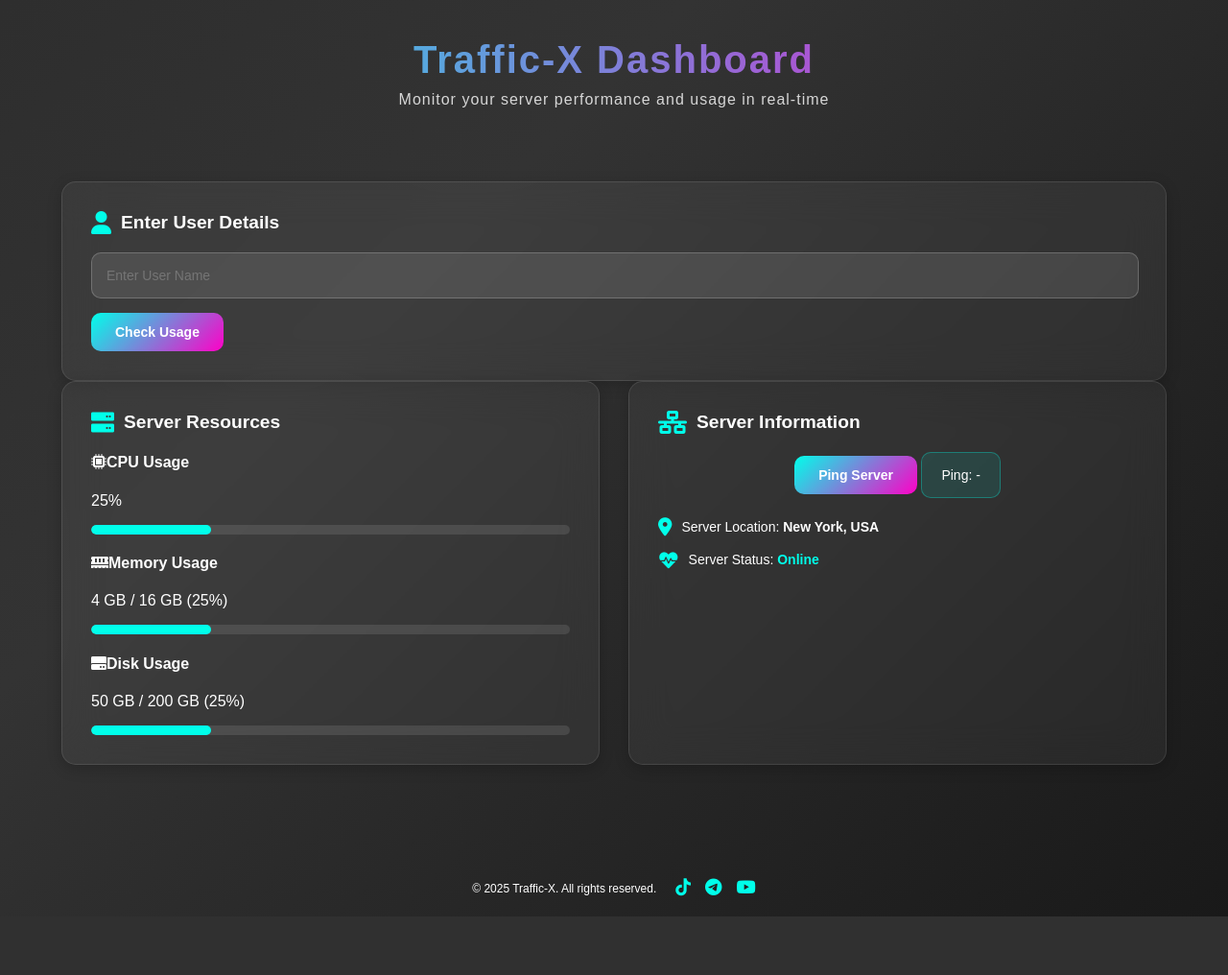
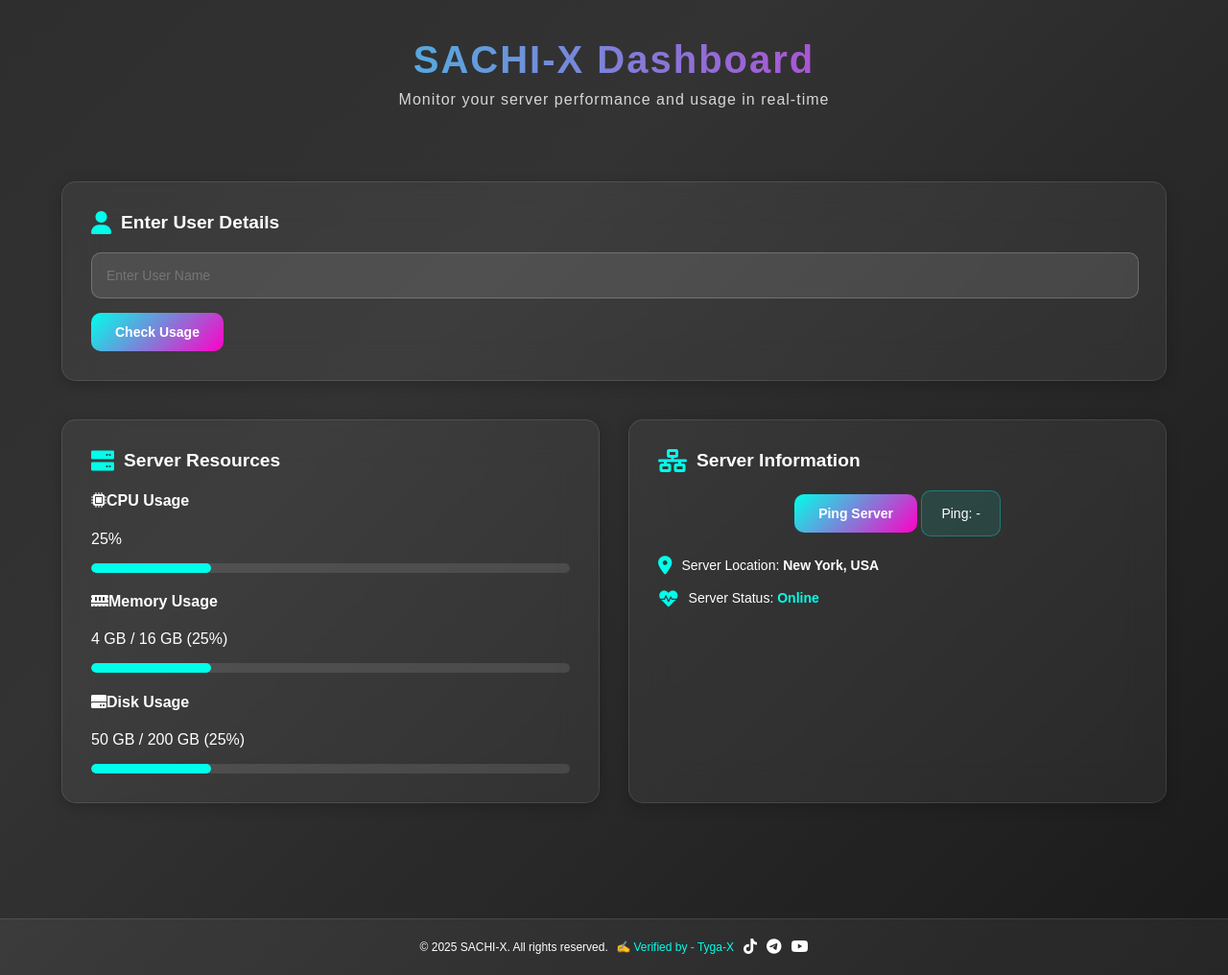
Before and after one commit to pathumaaa/SACHI-X, a Python web app: template templates/index.html in a window 1280 px wide. Shown: the whole page at 96% size. Before the commit the page ends 955 px from the top, so only its background shows below. Run offline with Jinja, Linux system fonts and the light colour scheme; the template is opened without the code that fills it, so the values that code supplies are empty.

Commit message:
index.html

```diff
--- a/templates/index.html
+++ b/templates/index.html
@@ -3,7 +3,7 @@
 <head>
     <meta charset="UTF-8">
     <meta name="viewport" content="width=device-width, initial-scale=1.0">
-    <title>Traffic-X Dashboard</title>
+    <title>SACHI-X Dashboard</title>
     <link rel="stylesheet" href="https://cdnjs.cloudflare.com/ajax/libs/font-awesome/6.0.0-beta3/css/all.min.css">
     <style>
         /* Modern Gradient Background Animation */
@@ -25,7 +25,6 @@
             margin: 0;
             color: white;
         }
-
         /* Header Styling */
         .header {
             width: 100%;
@@ -49,7 +48,6 @@
             margin-top: 10px;
             letter-spacing: 1px;
         }
-
         /* Container Styling */
         .container {
             width: 90%;
@@ -57,13 +55,16 @@
             padding: 20px;
             margin-bottom: 60px;
         }
-
         /* Grid Layout */
         .grid-container {
             display: grid;
             grid-template-columns: 1fr;
-            gap: 30px;
+            gap: 30px; /* Increased gap for better separation */
         }
+        .grid-container:not(.two-column) {
+            margin-bottom: 40px; /* Increased margin for better separation */
+        }
+
         .grid-container.two-column {
             grid-template-columns: 1fr 1fr;
         }
@@ -82,7 +83,6 @@
             transform: translateY(-5px);
             box-shadow: 0 8px 25px rgba(0, 0, 0, 0.3);
         }
-
         /* Card Titles */
         .card h3 {
             margin-top: 0;
@@ -97,7 +97,6 @@
             font-size: 1.5rem;
             color: #00ffea;
         }
-
         /* Input Fields */
         input {
             padding: 15px;
@@ -114,7 +113,6 @@
             border-color: #00ffea;
             outline: none;
         }
-
         /* Buttons */
         button {
             padding: 12px 25px;
@@ -135,7 +133,6 @@
             background: linear-gradient(135deg, #00ffea, #ff00c7);
             transform: scale(0.95);
         }
-
         /* Progress Bars */
         .progress-container {
             width: 100%;
@@ -150,7 +147,6 @@
             transition: width 1.5s ease-in-out;
             border-radius: 10px;
         }
-
         /* Ping Tool */
         .ping-tool {
             text-align: center;
@@ -158,7 +154,6 @@
         .ping-tool button {
             margin-bottom: 20px;
         }
-
         /* Ping Result Box */
         .ping-result {
             font-size: 14px;
@@ -170,7 +165,6 @@
             display: inline-block;
             margin-bottom: 20px;
         }
-
         /* Server Location */
         .server-location {
             font-size: 14px;
@@ -184,7 +178,6 @@
             font-size: 1.2rem;
             color: #00ffea;
         }
-
         /* Server Status */
         .server-status {
             font-size: 14px;
@@ -201,11 +194,12 @@
             color: #00ffea;
         }
 
+
         /* Footer */
         .footer {
             font-size: 12px;
             color: #ffffff;
-            margin-top: 20px;
+            margin-top: 40px; /* Added margin to separate from main content */
             text-align: center;
             width: 100%;
             padding: 10px 0;
@@ -214,19 +208,28 @@
             display: flex;
             justify-content: center;
             align-items: center;
-            gap: 20px;
+            gap: 10px;
+            background: rgba(255, 255, 255, 0.05);
+            border-top: 1px solid rgba(255, 255, 255, 0.1);
+        }
+        .footer .verified-by {
+            font-size: 12px;
+            color: #00ffea;
+            margin-left: 5px;
         }
         .footer .social-icons {
             display: flex;
-            gap: 15px;
+            gap: 10px;
         }
+
         .footer .social-icons a {
-            color: #00ffea;
-            font-size: 18px;
+            color: white;
+            font-size: 16px;
             transition: color 0.3s ease, transform 0.3s ease;
         }
+
         .footer .social-icons a:hover {
-            color: #ff00c7;
+            color: #05B031;
             transform: scale(1.2);
         }
 
@@ -259,19 +262,15 @@
             .footer {
                 font-size: 10px;
             }
-            .footer .social-icons a {
-                font-size: 16px;
-            }
         }
     </style>
 </head>
 <body>
     <!-- Header Section -->
     <div class="header">
-        <h1>Traffic-X Dashboard</h1>
+        <h1>SACHI-X Dashboard</h1>
         <p>Monitor your server performance and usage in real-time</p>
     </div>
-
     <!-- Main Content -->
     <div class="container">
         <!-- Top Box: Enter User Details -->
@@ -284,7 +283,6 @@
                 </form>
             </div>
         </div>
-
         <!-- Two Boxes Below: Server Resources and Ping Test -->
         <div class="grid-container two-column">
             <!-- Left Box: Server Resources -->
@@ -312,7 +310,6 @@
                     </div>
                 </div>
             </div>
-
             <!-- Right Box: Ping Test -->
             <div class="card ping-tool">
                 <h3><i class="fas fa-network-wired" aria-label="Ping"></i>Server Information</h3>
@@ -329,13 +326,12 @@
             </div>
         </div>
     </div>
-
     <!-- Footer -->
     <div class="footer">
-        <p>&copy; 2025 Traffic-X. All rights reserved.</p>
+        <p>© 2025 SACHI-X. All rights reserved. <span class="verified-by">✍️ Verified by - Tyga-X</span></p>
         <div class="social-icons">
             <a href="https://www.tiktok.com/" target="_blank" aria-label="TikTok"><i class="fab fa-tiktok"></i></a>
-            <a href="https://t.me/Xray_SL" target="_blank" aria-label="Telegram"><i class="fab fa-telegram"></i></a>
+            <a href="https://t.me/X_x_x_xzZ" target="_blank" aria-label="Telegram"><i class="fab fa-telegram"></i></a>
             <a href="https://www.youtube.com/" target="_blank" aria-label="YouTube"><i class="fab fa-youtube"></i></a>
         </div>
     </div>
@@ -357,7 +353,6 @@
                 pingResult.textContent = "Ping failed";
             }
         });
-
         // Function to Determine Progress Bar Color
         function getProgressColor(percentage) {
             if (percentage <= 50) {
@@ -368,7 +363,6 @@
                 return "#FF0000"; // Red for high usage
             }
         }
-
         // Real-Time Server Resource Updates
         setInterval(async () => {
             const response = await fetch("/server-status");
@@ -389,7 +383,6 @@
             diskProgress.style.width = `${data.disk}%`;
             diskProgress.style.backgroundColor = getProgressColor(data.disk);
         }, 1000);
-
         // Fetch Server Location
         (async () => {
             const response = await fetch("/server-location");
```
